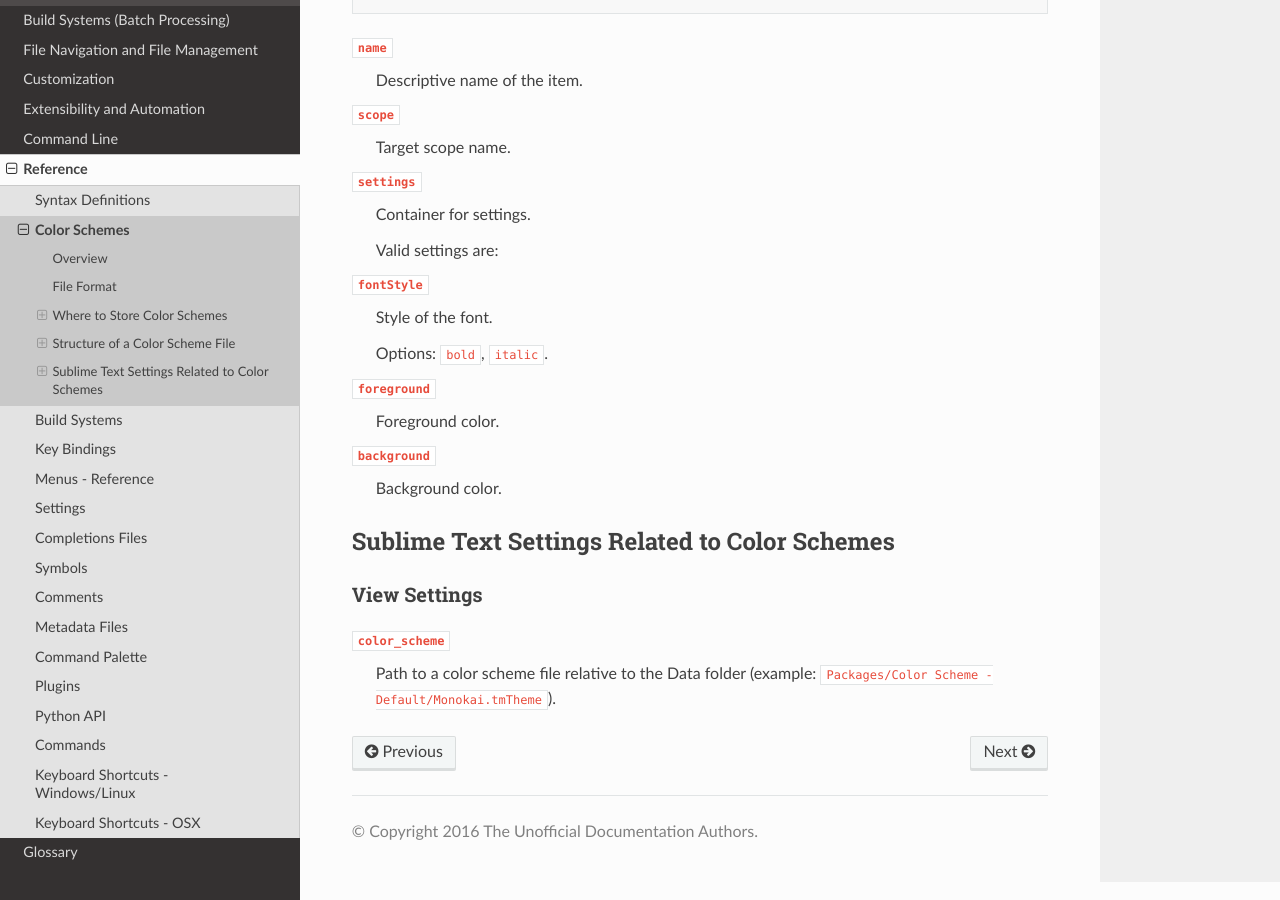
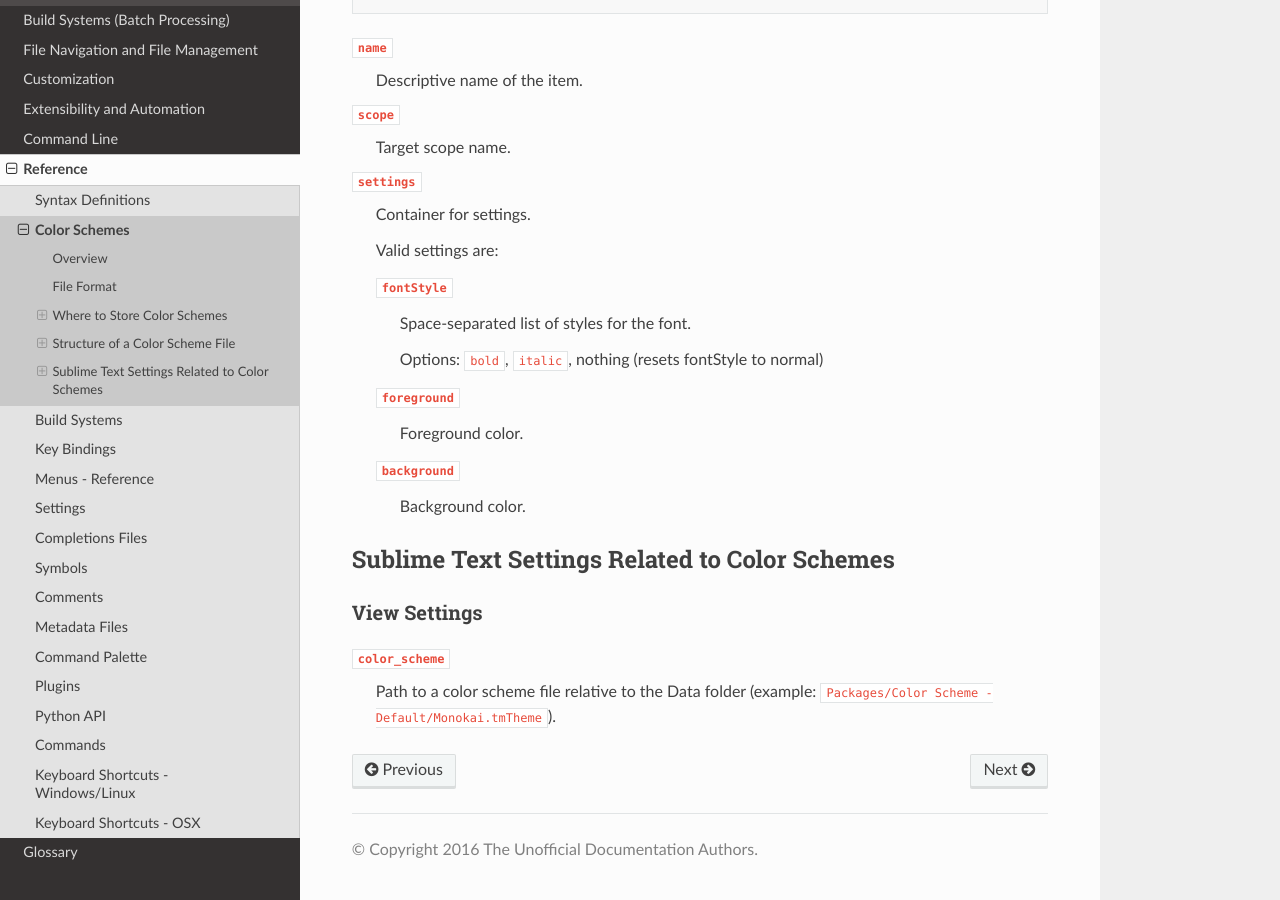
Before and after one commit to guillermooo/sublime-undocs, a Sphinx documentation site: the page built from source/reference/color_schemes.rst, in a window 1280 px wide and 900 px high, scrolled down 6452 px. Built offline with Sphinx 7.4.7 and the Read the Docs theme 2.0.0, drawn with Linux system fonts in a browser that asks for light colours.

Commit message:
Indent scoped settings' settings

```diff
--- a/source/reference/color_schemes.rst
+++ b/source/reference/color_schemes.rst
@@ -374,16 +374,17 @@
 
    Valid settings are:
 
-``fontStyle``
-   Style of the font.
+   ``fontStyle``
+      Space-separated list of
+      styles for the font.
 
-   Options: ``bold``, ``italic``.
+      Options: ``bold``, ``italic``, nothing (resets fontStyle to normal)
 
-``foreground``
-   Foreground color.
+   ``foreground``
+      Foreground color.
 
-``background``
-   Background color.
+   ``background``
+      Background color.
 
 
 Sublime Text Settings Related to Color Schemes
```
